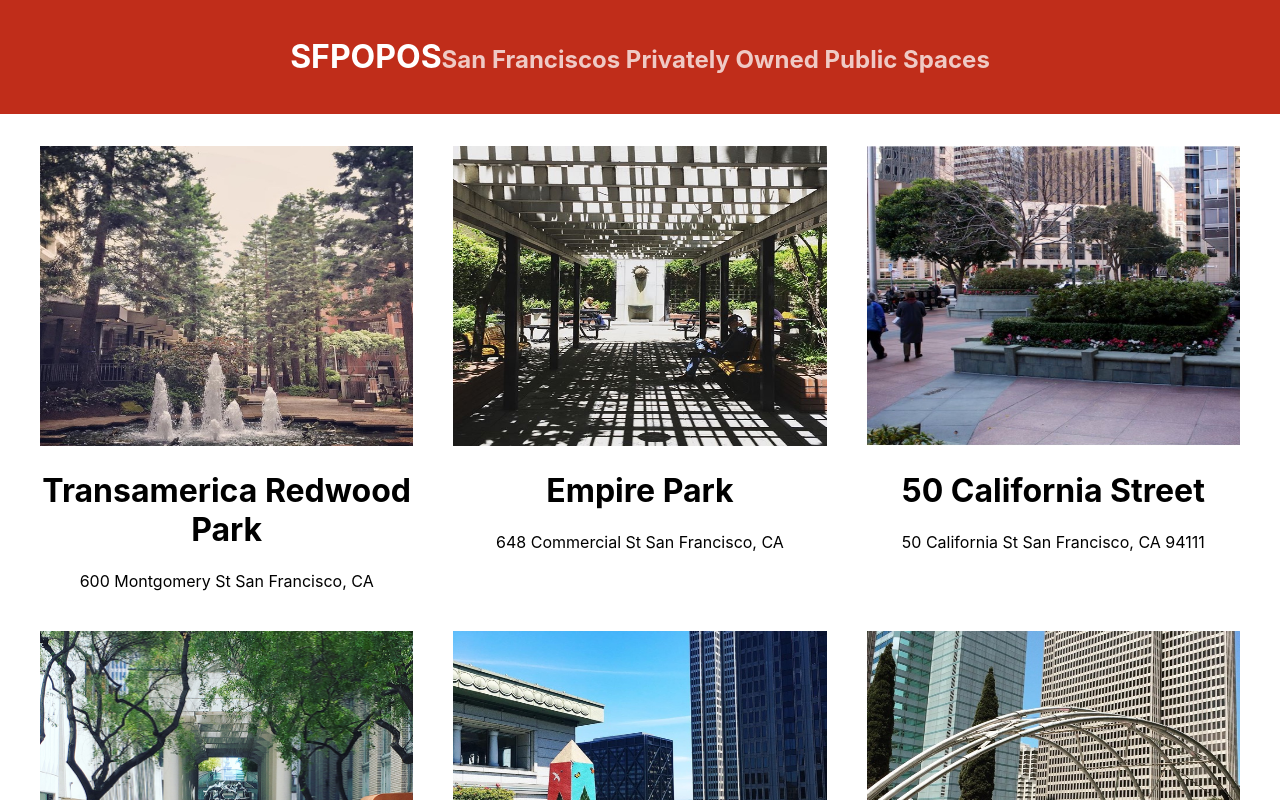
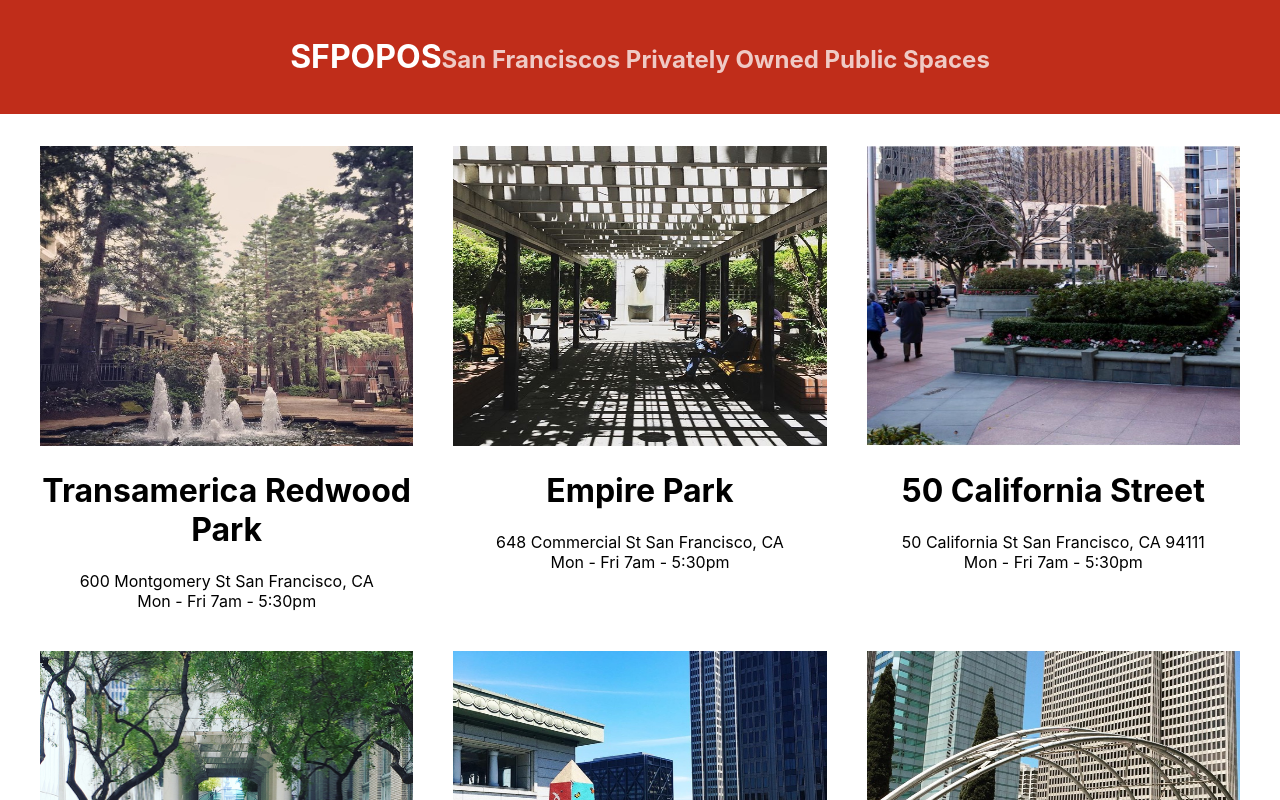
Before and after one commit to fibeep/first-react, a React (Create React App) app in the folder sfpopos/: page / in a window 1280 px wide. Shown: the top 800 px of the page. Built offline with nearby package versions, Linux system fonts and the light colour scheme.

Commit message:
dynamic content and footer

```diff
--- a/sfpopos/src/POPOSList.js
+++ b/sfpopos/src/POPOSList.js
@@ -4,12 +4,14 @@
 import "./POPOSList.css";
 
 function POPOSList() {
-const spaces = data.map(( { title, address, images } ) => {
+const spaces = data.map(( { title, address, images, hours } ) => {
   return (
     <POPOSSpace
+      key={title}
       name={title}
       address={address}
       image={images[0]}
+      hours={hours}
     />
   )
 });
--- a/sfpopos/src/POPOSSpace.js
+++ b/sfpopos/src/POPOSSpace.js
@@ -4,7 +4,7 @@
 import "./POPOSSpace.css";
 
 function POPOSSpace(props) {
-  const { name, image, address } = props;
+  const { name, image, address, hours } = props;
   return (
     <div>
       <img
@@ -16,6 +16,7 @@
       />
       <h1>{name}</h1>
       <div>{address}</div>
+      <div>{hours}</div>
     </div>
   );
 }
```
